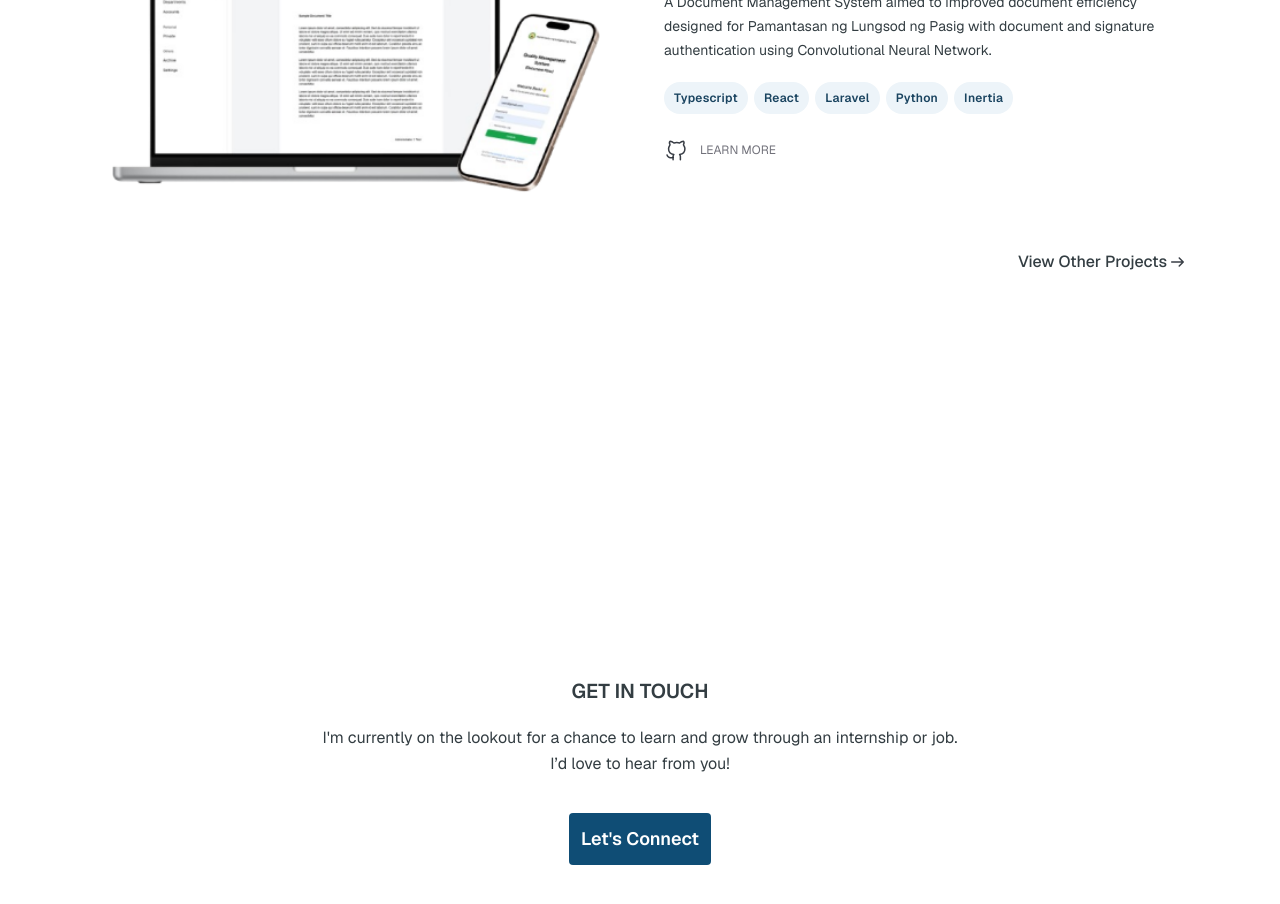
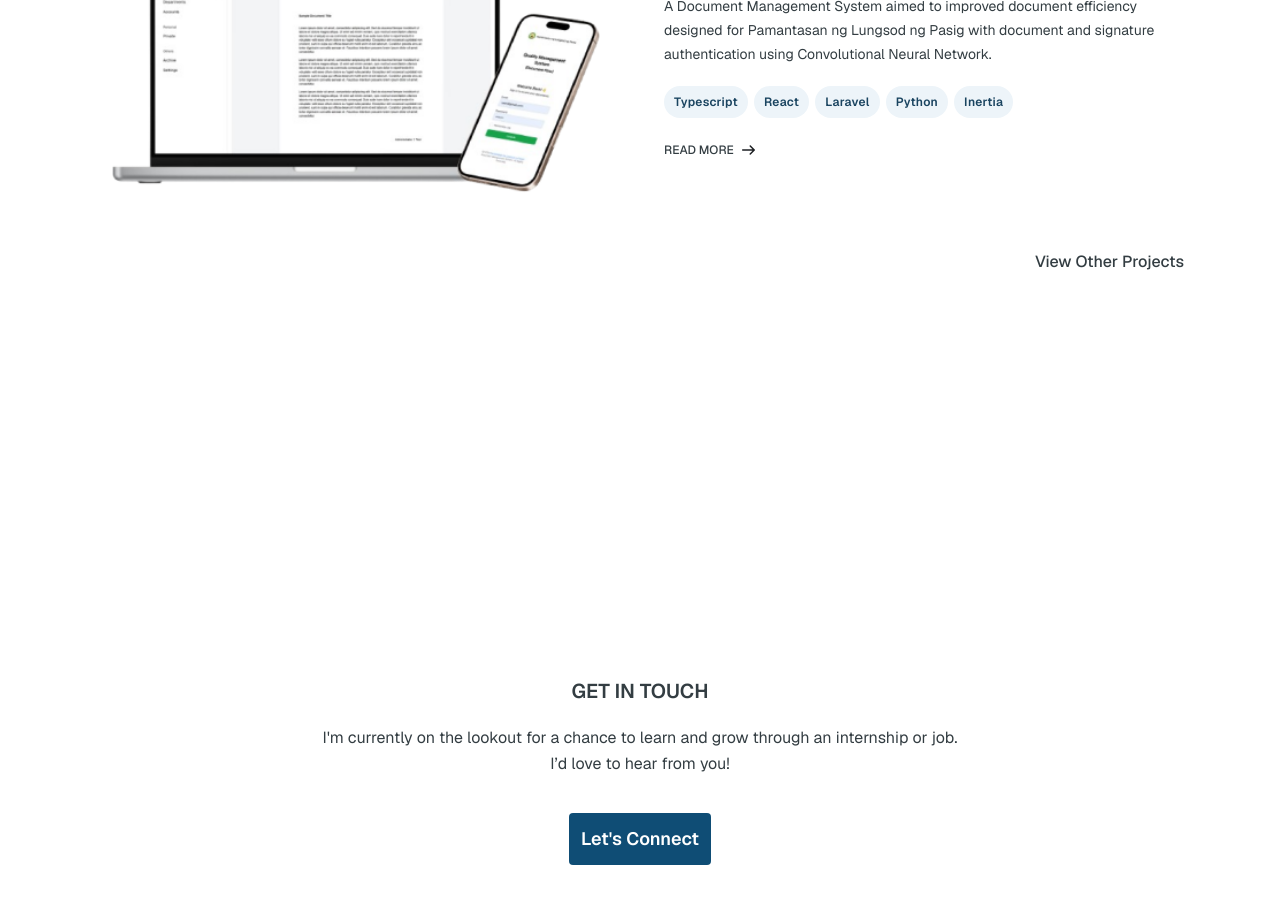
Before and after one commit to Cedrickkk/cedrick, a React (Vite) app: page / in a window 1280 px wide. Shown: the part 1780-2684 px from the top of the page. Built offline with nearby package versions, Linux system fonts and the light colour scheme.

Commit message:
Update project section

```diff
--- a/src/sections/Projects.tsx
+++ b/src/sections/Projects.tsx
@@ -33,19 +33,16 @@ export default function Projects() {
             <TagBadge>Inertia</TagBadge>
           </div>
           <div className="mt-6 flex items-center gap-3">
-            <img src="github_link.svg" alt="" />
-            <span className="cursor-pointer text-xs uppercase text-muted-foreground hover:text-primary hover:underline">
-              Learn more
-            </span>
+            <p className="flex cursor-pointer items-center gap-2 text-xs font-medium uppercase text-primary">
+              <span>Read More</span>
+              <img src="arrow-right.svg" alt="" className="brightness-50" />
+            </p>
           </div>
         </div>
       </div>
       <div className="flex justify-end">
-        <h6 className="group mt-9 flex cursor-pointer items-center gap-1 font-medium">
+        <h6 className="group mt-9 flex cursor-pointer items-center gap-2 font-medium">
           View Other Projects
-          <span className="transition-transform duration-300 group-hover:translate-x-1">
-            <img src="arrow-right.svg" alt="" />
-          </span>
         </h6>
       </div>
     </section>
```
